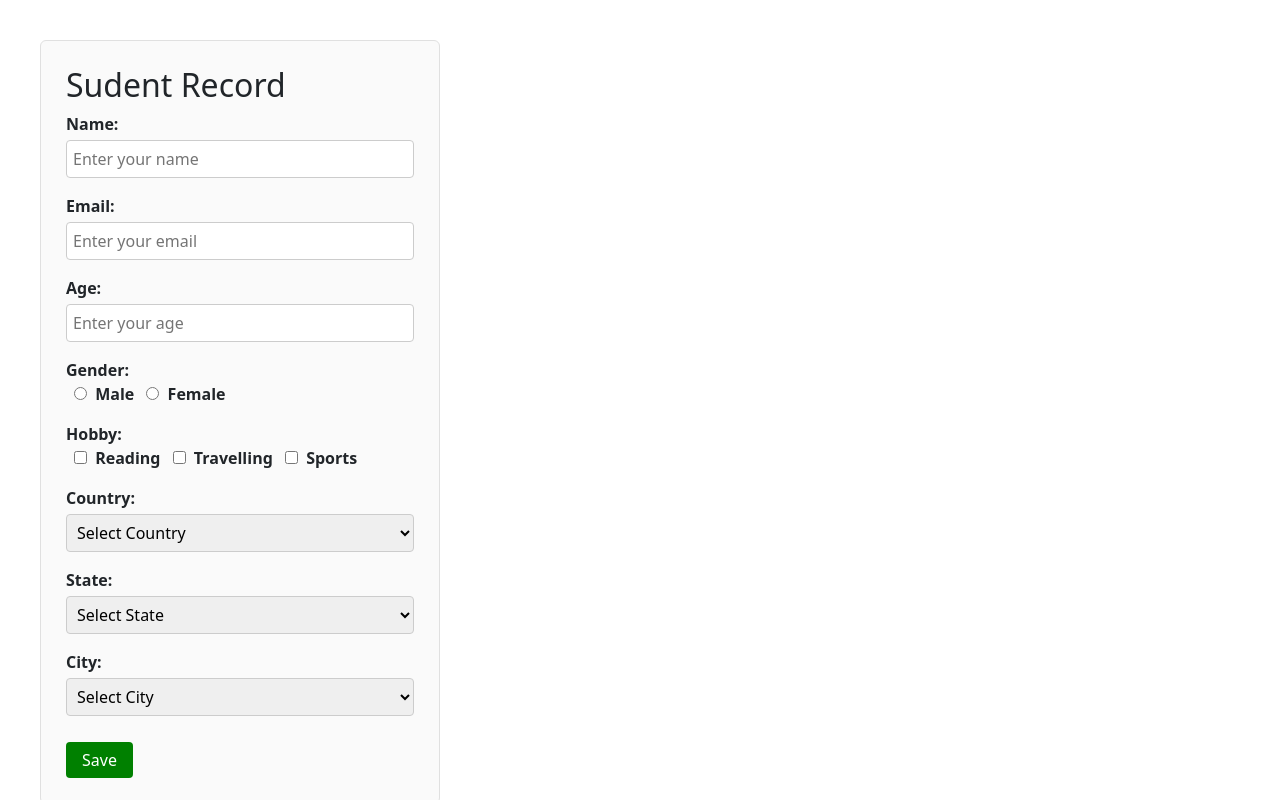
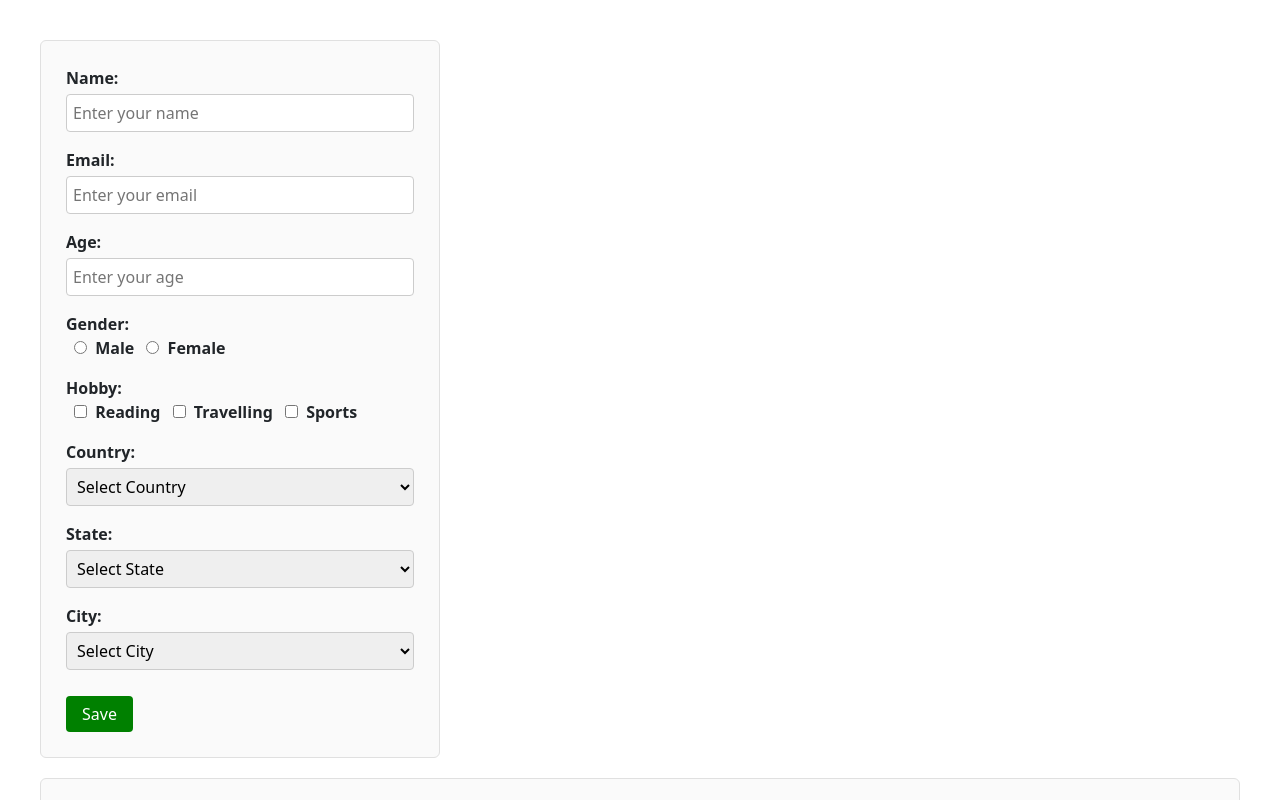
Before and after one commit to gopal6354/html-curd-project, a plain HTML site: page index.html in a window 1280 px wide. Shown: the top 800 px of the page. Drawn offline with nearby package versions, Linux system fonts and the light colour scheme.

Commit message:
Update index.html
remove h2 tag

```diff
--- a/index.html
+++ b/index.html
@@ -16,7 +16,7 @@
     <div class="container-fluid">
         <div class="row">
             <div class="col">
-                <h2>Sudent Record</h2>
+
                 <form id="regForm" action="">
                     <p>
                         <label for="name">Name:</label>
```
